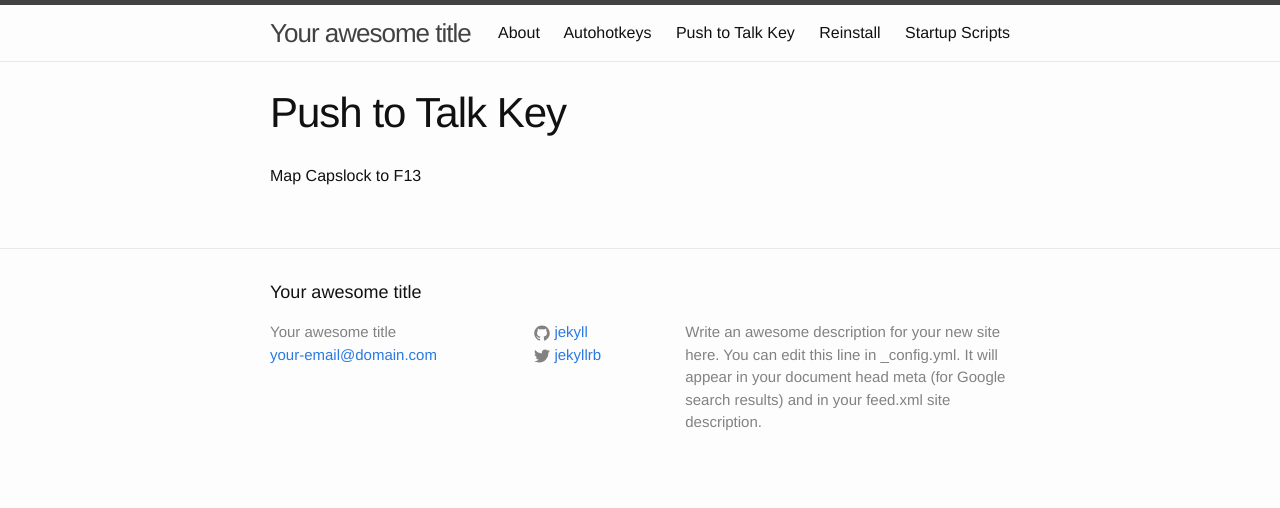
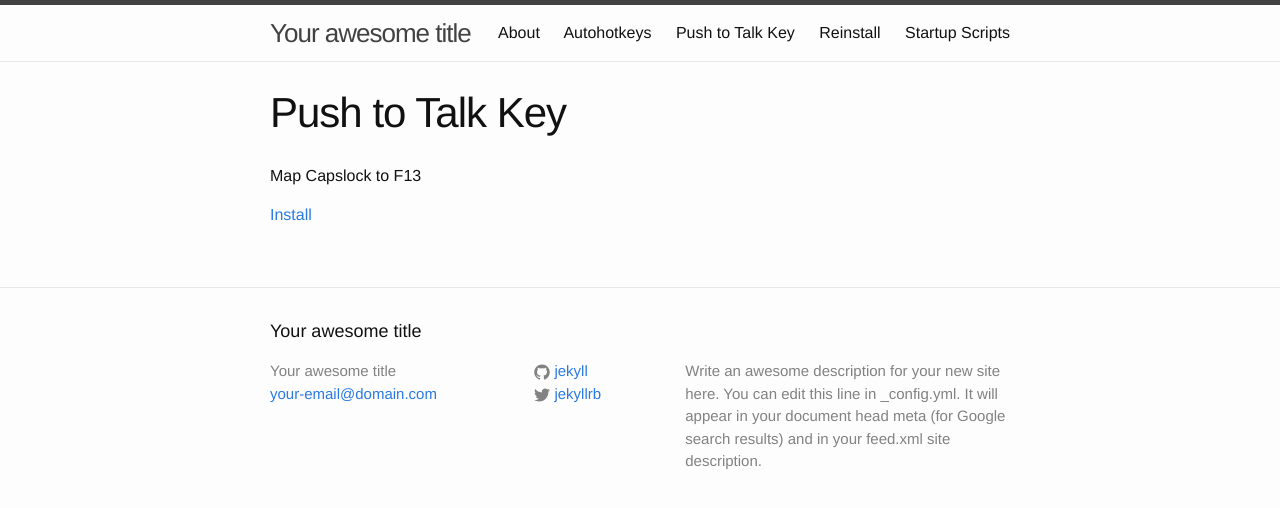
Before and after one commit to WesleyLuk90/WesleyLuk90.github.io, a Jekyll site: the page built from ptt-key.md, in a window 1280 px wide. Shown: the top 508 px of the page. Built offline with Jekyll 4.4.1, drawn with Linux system fonts in a browser that asks for light colours.

Commit message:
Adding link to install ptt key

```diff
--- a/ptt-key.md
+++ b/ptt-key.md
@@ -6,3 +6,5 @@ date:   2016-04-23 2:38:00 -0700
 ---
 
 Map Capslock to F13
+
+[Install](http://www.grismar.net/ventrilocapsfix/)
```
